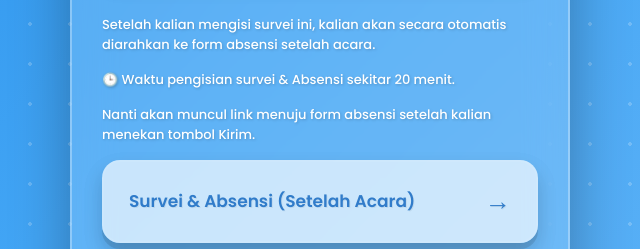
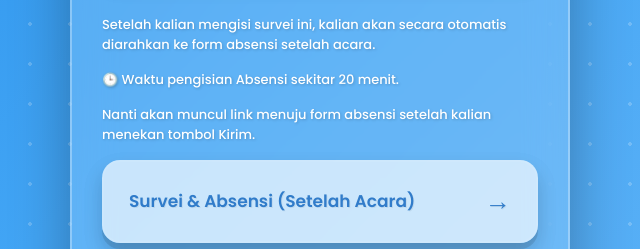
Before and after one commit to aziiz067/pendaftaran_seminar_internasional, a plain HTML site: page index.html in a window 1280 px wide. Shown: the part 446-695 px from the top of the page, 320-960 px from the left. Drawn offline with Linux system fonts and the light colour scheme.

Commit message:
Update index.html

```diff
--- a/index.html
+++ b/index.html
@@ -393,7 +393,7 @@
 
 
             <p style="color: white; font-size: 13px; font-weight: 500; text-shadow: 1px 1px 3px rgba(0, 0, 0, 0.2);">Setelah kalian mengisi survei ini, kalian akan secara otomatis diarahkan ke form absensi setelah acara.</p>
-<p style="color: white; font-size: 13px; font-weight: 500; text-shadow: 1px 1px 3px rgba(0, 0, 0, 0.2);">🕒 Waktu pengisian survei & Absensi sekitar 20 menit.</p>
+<p style="color: white; font-size: 13px; font-weight: 500; text-shadow: 1px 1px 3px rgba(0, 0, 0, 0.2);">🕒 Waktu pengisian Absensi sekitar 20 menit.</p>
 <p style="color: white; font-size: 13px; font-weight: 500; text-shadow: 1px 1px 3px rgba(0, 0, 0, 0.2);">Nanti akan muncul link menuju form absensi setelah kalian menekan tombol Kirim.</p>
 
 <!--  <a href="https://forms.gle/8FYq3xQNsmRWAuHN6" class="link-button"> -->
```
